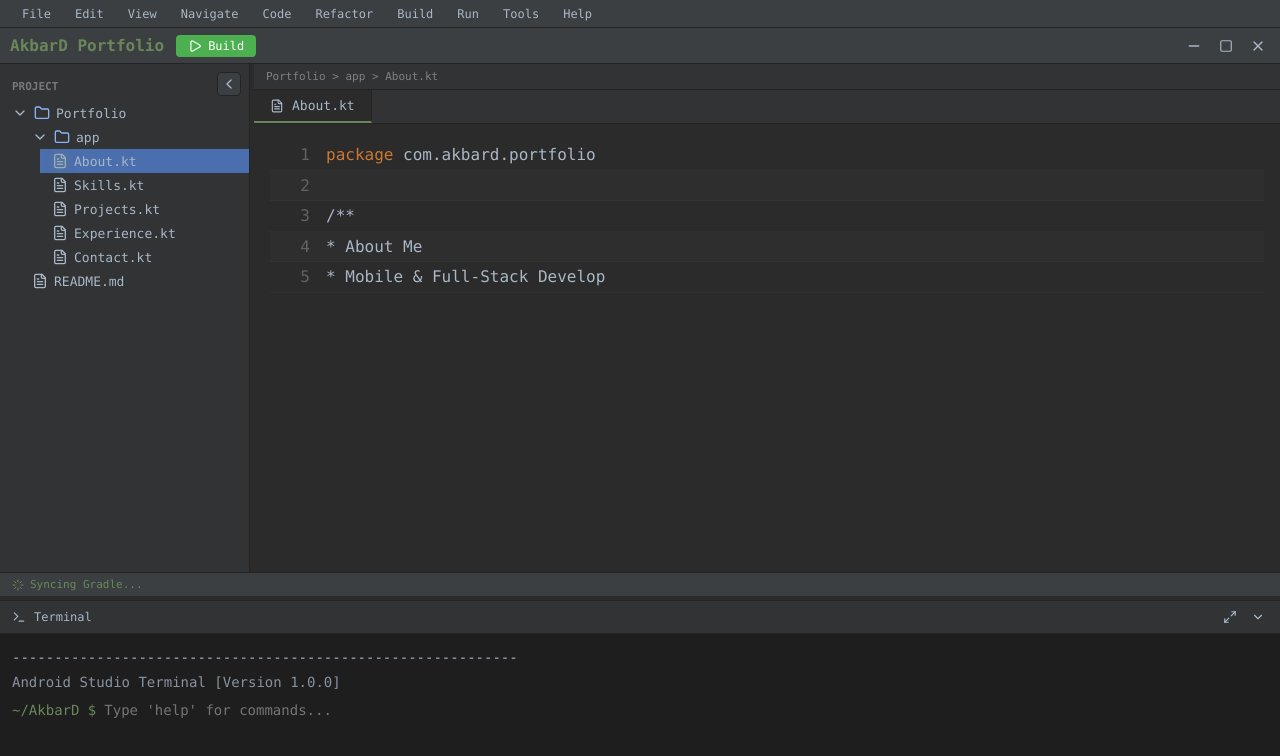
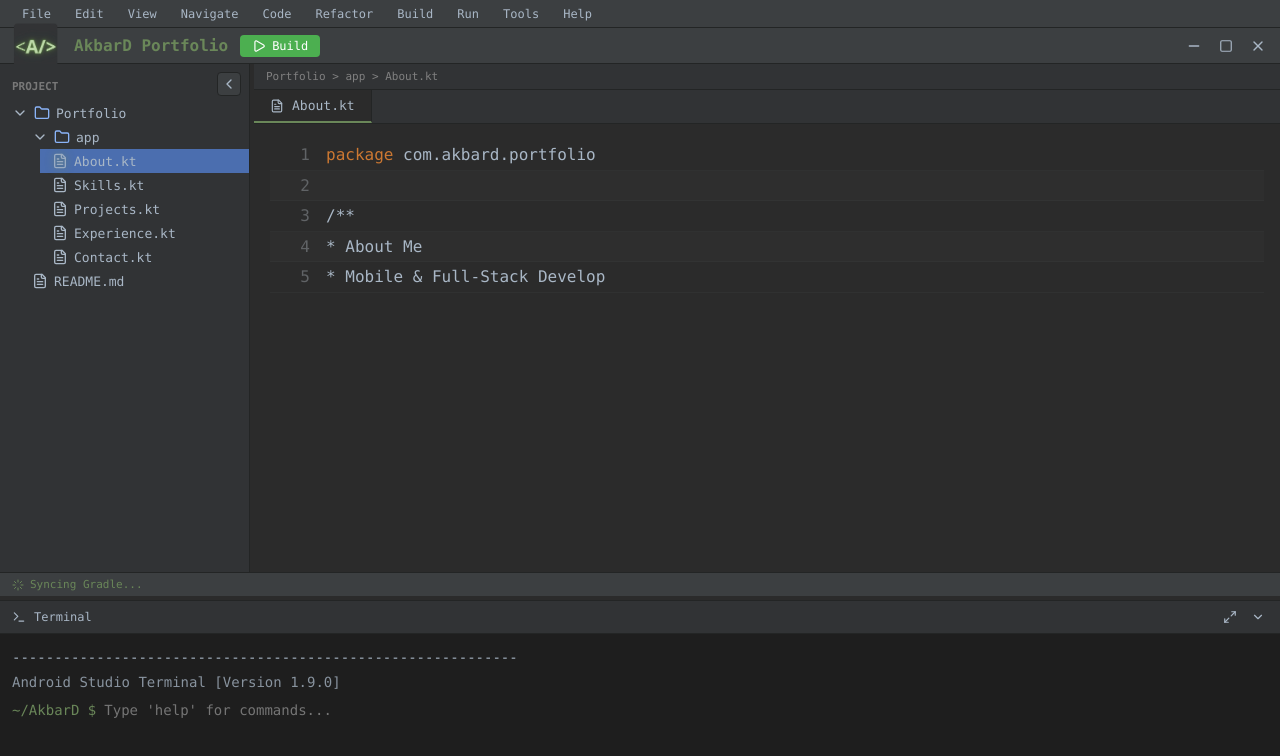
Before and after one commit to akbrdhia/AkbarD_Porto, a React (Vite) app: page / in a window 1280 px wide. Shown: the top 756 px of the page. Built offline with nearby package versions, Linux system fonts and the light colour scheme.

Commit message:
Add console logs for developer visibility in LoadingScreen, update welcome message, and minor formatting adjustments in MenuBar, Terminal, and Toolbar components

```diff
--- a/src/components/MenuBar.jsx
+++ b/src/components/MenuBar.jsx
@@ -1,6 +1,7 @@
 import React from "react";
 
 const MenuBar = () => {
+
   const menuItems = [
     "File",
     "Edit",
--- a/src/components/Terminal.jsx
+++ b/src/components/Terminal.jsx
@@ -32,6 +32,7 @@ const Terminal = ({ onFileOpen, onBuild }) => {
     setAutoTypingIndex,
     loading,
   } = usePortfolio();
+
 
   // Auto-typing welcome message
   useEffect(() => {
--- a/src/components/Toolbar.jsx
+++ b/src/components/Toolbar.jsx
@@ -8,6 +8,7 @@ const Toolbar = ({ onBuild }) => {
 
   return (
     <div className="toolbar">
+        <img src="/logo.png" alt="logo" width={52} height={52}/>
       <span
         style={{
           display: "flex",
--- a/src/constants/portfolioData.js
+++ b/src/constants/portfolioData.js
@@ -320,7 +320,7 @@ export const PERSONAL_INFO = {
 
   export const WELCOME_MESSAGES = [
     "------------------------------------------------------------",
-    "Android Studio Terminal [Version 1.0.0]",
+    "Android Studio Terminal [Version 1.9.0]",
     "© 2025 AkbarD Interactive Environment",
     "------------------------------------------------------------",
     "\n",
@@ -334,7 +334,7 @@ export const PERSONAL_INFO = {
     "✓ Environment ready.",
     "✓ Connected to virtual device: Pixel_8_Pro_API_35",
     "",
-    "Welcome, Users.",
+    "ready: Akbar Dhia (Developer)",
     'Type "help" to view available commands.',
     '💡 Tip: Try "matrix", "coffee".',
     "",
```
Also changed, not shown: src/components/LoadingScreen.jsx (+13 -0 lines).
